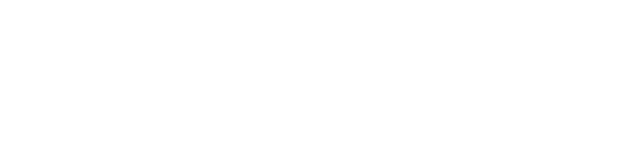
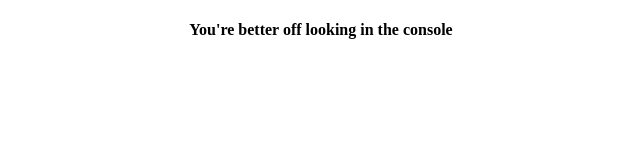
Before and after one commit to KaustubhD/congenial-30, a plain HTML site: page 04 Array Cardio/index.html in a window 1280 px wide. Shown: the whole page, without its empty margins (319-959 px from the left). Drawn offline with Linux system fonts and the light colour scheme.

```diff
--- a/04 Array Cardio/index.html
+++ b/04 Array Cardio/index.html
@@ -5,9 +5,14 @@
   <meta name="viewport" content="width=device-width, initial-scale=1.0">
   <meta http-equiv="X-UA-Compatible" content="ie=edge">
   <title>Array Cardio</title>
+  <style>
+    h4{
+      text-align: center;
+    }
+  </style>
 </head>
 <body>
-
+  <h4>You're better off looking in the console</h4>
 </body>
 <script src="cardio-day1.js"></script>
 </html>
```
Also changed, not shown: README.md.
